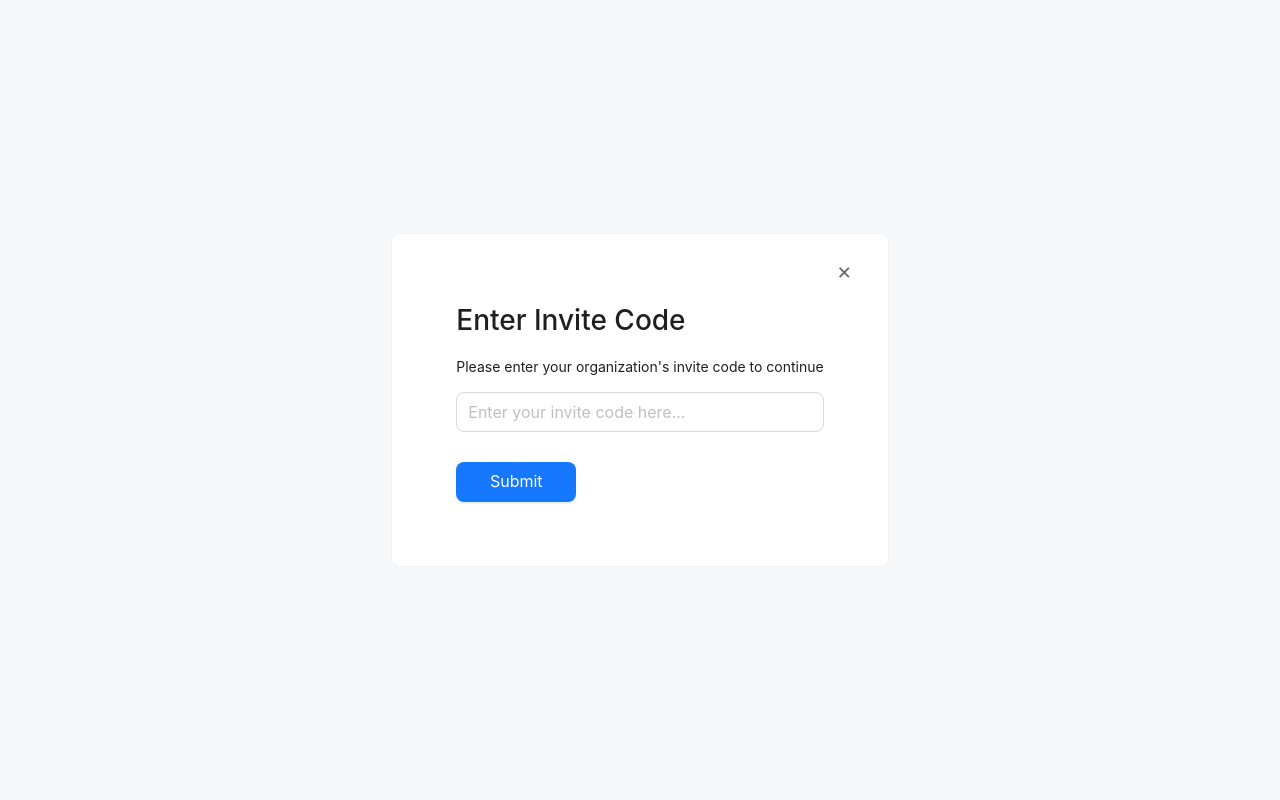
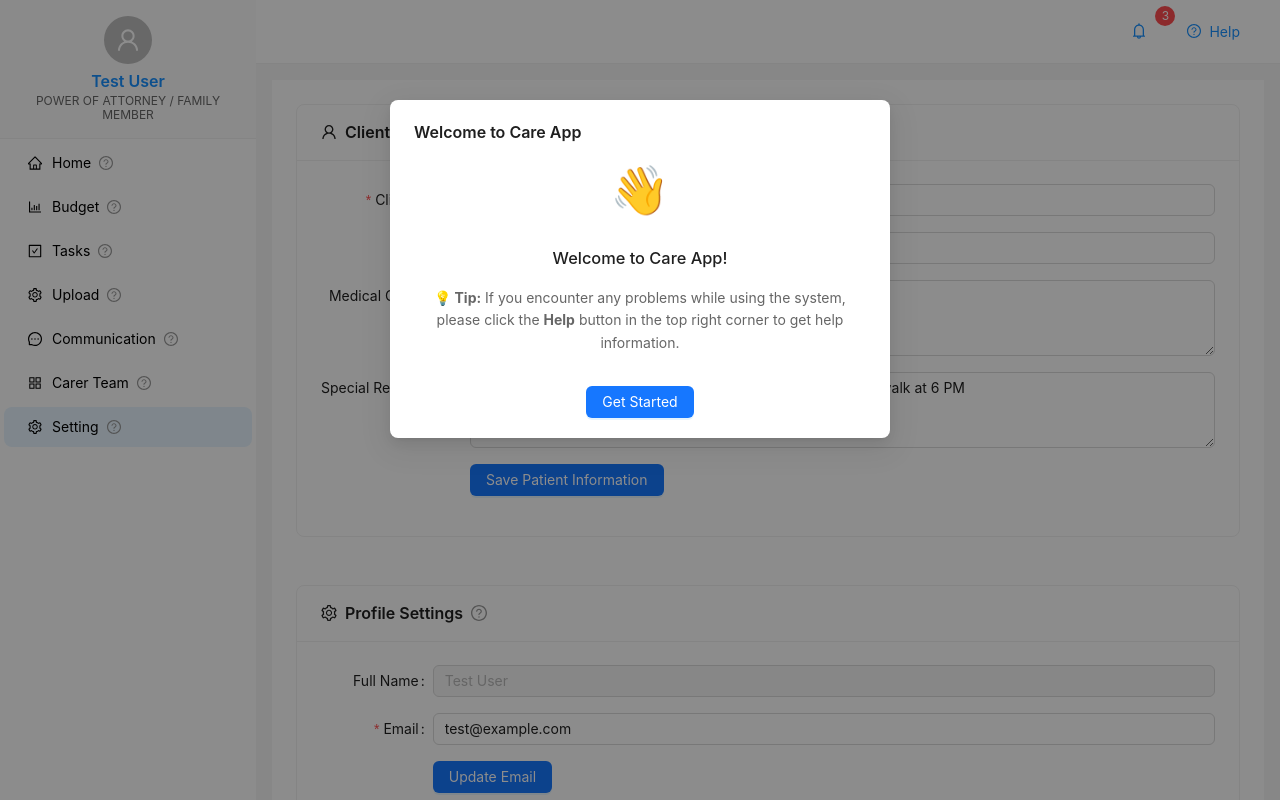
Before and after one commit to Eighty-two-82/Eighty-two, a Vue app in the folder frontend/: page /app/setting in a window 1280 px wide. Before the commit this address led to /invitecode. Shown: the top 800 px of the page. Built offline with nearby package versions, Linux system fonts and the light colour scheme; sample sign-in values are in the browser's storage.

Commit message:
change patient to client

```diff
--- a/frontend/src/router/index.js
+++ b/frontend/src/router/index.js
@@ -13,7 +13,7 @@ function isAuthed() {
 // Mock function to get user information
 async function getMe() {
   // You can modify the role here to test different flows
-  return { role: 'manager' } // Change to 'manager' or 'worker' to test invite code flow (poa = Power of Attorney)
+  return { role: 'poa' } // Change to 'manager' or 'worker' to test invite code flow (poa = Power of Attorney)
 }
 
 // Mock function to get invite status
--- a/frontend/src/services/userService.js
+++ b/frontend/src/services/userService.js
@@ -11,7 +11,7 @@ export async function login(credentials) {
         data: {
             token: "mock-jwt-token-12345",
             user: {
-                role: "manager", // Change this to test different roles (poa = Power of Attorney): 'poa' (Power of Attorney), 'manager', 'worker'
+                role: "poa", // Change this to test different roles (poa = Power of Attorney): 'poa' (Power of Attorney), 'manager', 'worker'
                 email: credentials.email,
                 name: "Test User"
             },
@@ -28,7 +28,7 @@ export async function getMe() {
     await new Promise(resolve => setTimeout(resolve, 500));
     return {
         data: {
-            role: "manager", // Change this to test different roles (poa = Power of Attorney)
+            role: "poa", // Change this to test different roles (poa = Power of Attorney)
             email: "test@example.com",
             name: "Test User"
         }
--- a/frontend/src/views/Setting.vue
+++ b/frontend/src/views/Setting.vue
@@ -7,8 +7,8 @@
           <template #title>
             <div style="display: flex; align-items: center; gap: 8px;">
               <UserOutlined />
-              <span>Patient Information</span>
-              <a-tooltip title="Manage patient basic information and special requirements" placement="top">
+              <span>Client Information</span>
+              <a-tooltip title="Manage client basic information and special requirements" placement="top">
                 <QuestionCircleOutlined style="color: #999; cursor: help;" />
               </a-tooltip>
             </div>
@@ -22,17 +22,17 @@
             @finish="onPatientFormFinish"
           >
             <a-form-item
-              label="Patient Name"
+              label="Client Name"
               name="name"
-              :rules="[{ required: true, message: 'Please input patient name!' }]"
+              :rules="[{ required: true, message: 'Please input client name!' }]"
             >
-              <a-input v-model:value="patientForm.name" placeholder="Enter patient name" />
+              <a-input v-model:value="patientForm.name" placeholder="Enter client name" />
             </a-form-item>
 
             <a-form-item
               label="Age"
               name="age"
-              :rules="[{ required: true, message: 'Please input patient age!' }]"
+              :rules="[{ required: true, message: 'Please input client age!' }]"
             >
               <a-input-number
                 v-model:value="patientForm.age"
@@ -276,7 +276,7 @@ const loadNotificationSettings = () => {
 // Handle patient form submission
 const onPatientFormFinish = async () => {
   if (!canEditPatient.value) {
-    message.warning('You do not have permission to edit patient information')
+    message.warning('You do not have permission to edit client information')
     return
   }
 
@@ -284,9 +284,9 @@ const onPatientFormFinish = async () => {
   try {
     // Simulate API call
     await new Promise(resolve => setTimeout(resolve, 1000))
-    message.success('Patient information updated successfully')
+    message.success('Client information updated successfully')
   } catch (e) {
-    message.error('Failed to update patient information')
+    message.error('Failed to update client information')
   } finally {
     patientLoading.value = false
   }
```
